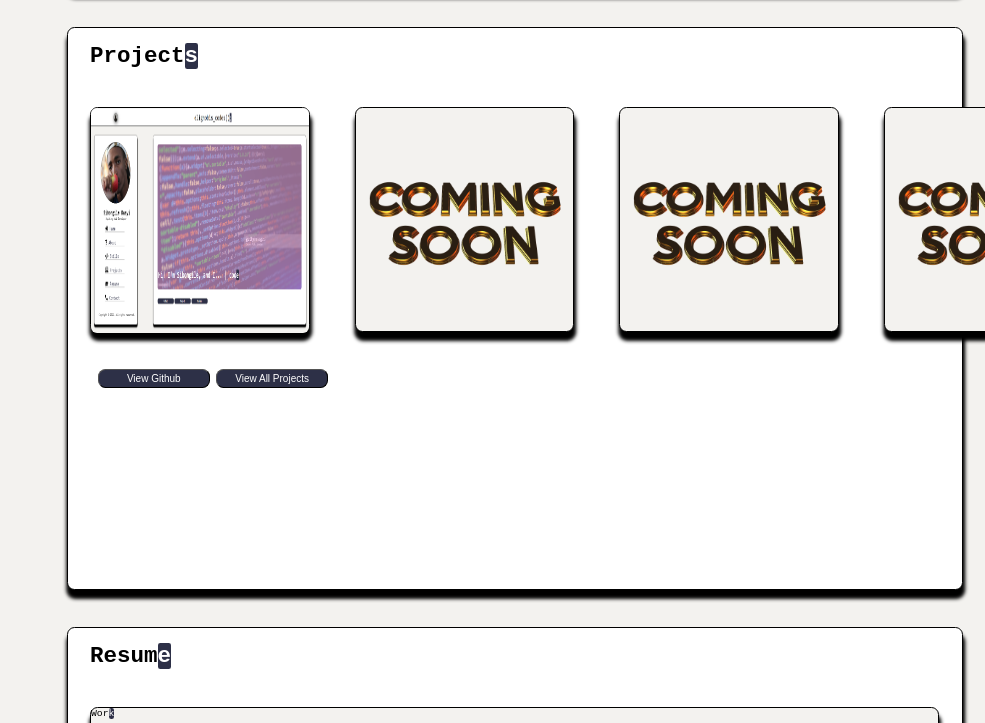
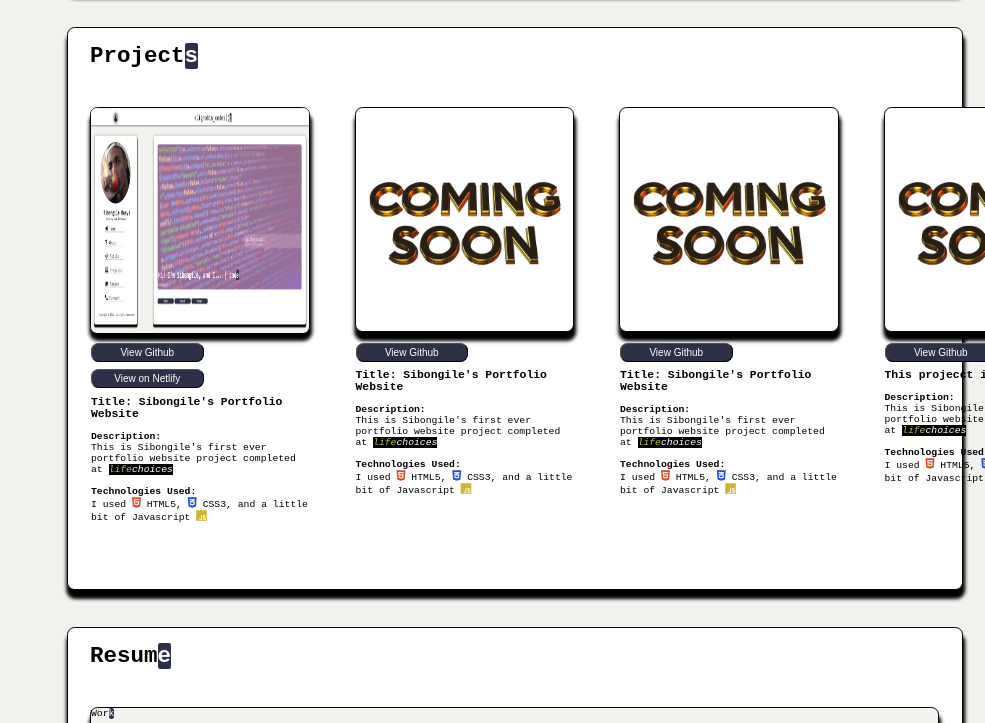
Before and after one commit to Elignobis/sibongilePortfolio, a plain HTML site: page index.html in a window 1280 px wide. Shown: the part 1638-2361 px from the top of the page, without its empty margins (295-1280 px from the left). Drawn offline with nearby package versions, Linux system fonts and the light colour scheme.

Commit message:
23/04/22

```diff
--- a/index.html
+++ b/index.html
@@ -107,9 +107,9 @@
         </div>
        <!-- Flip card -->
         <div class="skills-container in-front" id="skills">
-            <h2 class="headings">Skill<mark class="headings-letter">s</mark></h2>
+            <h2 class="headings" >Skill<mark class="headings-letter">s</mark></h2>
             <p class="paragraphs">At <em><mark style="background-color: black;"><a href="https://www.lifechoices.co.za"><span style="color: rgb(169, 202, 54);">life</span><span style="color: white;">choices</span></a></mark></em> Academy, we are intensively trained to be competent in various front-end and back-end skills. Below is an illustrations of where I'm currently in my journey to becoming a Web Developer. </p>
-            <div class="main-skills">
+            <div class="main-skills" >
                 <div class="front-end">
                     <i class="fas fa-code "></i>
                     <p class="paragraphs">
@@ -163,7 +163,7 @@
                     <div class="progress-bar">
                         <div class="indent-html">
                             <p>SQL</p>
-                            &nbsp; &nbsp; &nbsp; &nbsp;&nbsp;&nbsp; &nbsp;
+                            &nbsp; &nbsp; &nbsp; &nbsp;
                             <i class='bx bx-data' ></i>
                             &nbsp;
                             <div class="container">
@@ -172,9 +172,8 @@
                         </div>
                         <div class="indent-css">
                             <p>MongoDB</p>
-                            &nbsp; &nbsp;
-                            &nbsp; &nbsp;
-                            &nbsp;&nbsp;&nbsp;&nbsp;
+                            &nbsp;
+                            &nbsp;
                             <i class='bx bxl-mongodb'></i>
                             &nbsp;
                             <div class="container">
@@ -183,7 +182,7 @@
                         </div>
                         <div class="indent-js">
                             <p>Firebase</p>
-                            &nbsp; &nbsp;&nbsp;&nbsp;
+                            &nbsp; &nbsp;
                             <i class='bx bxl-firebase'></i>
                             &nbsp;
                             <div class="container">
@@ -205,28 +204,59 @@
             <h2 class="headings">Project<mark class="headings-letter">s</mark></h2>
             <p></p>
             <div class="projects-con">
-                <div class="project1"><a href="#home"><img style="width: 290px; height: 300px; border-radius: 8px;" src="./images/Screenshot 2022-04-21 154528.png" alt="An image of my first project. This website!"></a>
-
+                <div class="project1">
+                    <a href="https://github.com/Elignobis/sibongilePortfolio">
+                        <img style="width: 290px; height: 300px; border-radius: 8px;" src="./images/Screenshot 2022-04-21 154528.png" alt="An image of my first project. This website!">
+                        <button type="button" class="home-buttons prjct-btn"><a class="home-button-a" href="https://github.com/Elignobis/sibongilePortfolio" target="_blank">View Github</a></button>
+                        <button type="button" class="home-buttons prjct-btn"><a class="home-button-a" href="https://github.com/Elignobis/sibongilePortfolio" target="_blank">View on Netlify</a></button>
+                    </a>
+                    <div class="project-description">
+                        <h3>Title: Sibongile's Portfolio Website</h3><br>
+                        <h4>Description:</h4>
+                        <p>This is Sibongile's first ever portfolio website project completed at <em><mark style="background-color: black;"><a href="https://www.lifechoices.co.za"><span style="color: rgb(169, 202, 54);">life</span><span style="color: white;">choices</span></a></mark></em></p><br>
+                        <h4>Technologies Used:</h4>
+                        <p>I used <i class="fab fa-html5"></i> HTML5, <i class="fab fa-css3-alt"></i> CSS3, and a little bit of Javascript <i class="fab fa-js"></i> </p>
+                    </div>
                 </div>
                 <div class="project2">
                     <a href="#">
                         <img style="width: 290px; height: 300px; border-radius: 8px;" src="./images/—Pngtree—3d coming soon teks_4248776.png" alt="">
+                        <button type="button" class="home-buttons prjct-btn"><a class="home-button-a" href="#projects">View Github</a></button>
                     </a>
+                    <div class="project-description">
+                        <h3>Title: Sibongile's Portfolio Website</h3><br>
+                        <h4>Description:</h4>
+                        <p>This is Sibongile's first ever portfolio website project completed at <em><mark style="background-color: black;"><a href="https://www.lifechoices.co.za"><span style="color: rgb(169, 202, 54);">life</span><span style="color: white;">choices</span></a></mark></em></p><br>
+                        <h4>Technologies Used:</h4>
+                        <p>I used <i class="fab fa-html5"></i> HTML5, <i class="fab fa-css3-alt"></i> CSS3, and a little bit of Javascript <i class="fab fa-js"></i> </p>
+                    </div>
                 </div>
                 <div class="project3">
                     <a href="#">
                         <img style="width: 290px; height: 300px; border-radius: 8px;" src="./images/—Pngtree—3d coming soon teks_4248776.png" alt="">
+                        <button type="button" class="home-buttons prjct-btn"><a class="home-button-a" href="#projects">View Github</a></button>
                     </a>
+                    <div class="project-description">
+                        <h3>Title: Sibongile's Portfolio Website</h3><br>
+                        <h4>Description:</h4>
+                        <p>This is Sibongile's first ever portfolio website project completed at <em><mark style="background-color: black;"><a href="https://www.lifechoices.co.za"><span style="color: rgb(169, 202, 54);">life</span><span style="color: white;">choices</span></a></mark></em></p><br>
+                        <h4>Technologies Used:</h4>
+                        <p>I used <i class="fab fa-html5"></i> HTML5, <i class="fab fa-css3-alt"></i> CSS3, and a little bit of Javascript <i class="fab fa-js"></i> </p>
+                    </div>
                 </div>
                 <div class="project4">
                     <a href="#">
                         <img style="width: 290px; height: 300px; border-radius: 8px;" src="./images/—Pngtree—3d coming soon teks_4248776.png" alt="">
+                        <button type="button" class="home-buttons prjct-btn"><a class="home-button-a" href="#projects">View Github</a></button>
                     </a>
+                    <div class="project-description">
+                        <h3>This projecct is coming soon!</h3><br>
+                        <h4>Description:</h4>
+                        <p>This is Sibongile's first ever portfolio website project completed at <em><mark style="background-color: black;"><a href="https://www.lifechoices.co.za"><span style="color: rgb(169, 202, 54);">life</span><span style="color: white;">choices</span></a></mark></em></p><br>
+                        <h4>Technologies Used:</h4>
+                        <p>I used <i class="fab fa-html5"></i> HTML5, <i class="fab fa-css3-alt"></i> CSS3, and a little bit of Javascript <i class="fab fa-js"></i> </p>
+                    </div>
                 </div>
-            </div>
-            <div class="buttons-projects">
-                <button type="button" class="home-buttons"><a class="home-button-a" href="https://github.com/Elignobis" target="_blank">View Github</a></button>
-                <button type="button" class="home-buttons"><a class="home-button-a" href="#projects">View All Projects</a></button>
             </div>
         </div>
         <div id="resume" class="cv-container">
--- a/styles/style.css
+++ b/styles/style.css
@@ -493,6 +493,10 @@ hr {
     color: rgb(255,202,42);
 }
 
+.bxl-mongodb {
+    color: #45a049;
+}
+
 .hover-para {
     position: absolute;
     bottom: 80px;
@@ -588,7 +592,7 @@ hr {
 }
 
 .project2 {
-    background-color: rgb(243,242,239);
+    background-color: white;
     margin: 50px 30px 0 30px;
     height: 300px;
     width: 45%;
@@ -597,7 +601,7 @@ hr {
     box-shadow: 1px 10px 5px 2px black;
 }
 .project3 {
-    background-color: rgb(243,242,239);
+    background-color: white;
     margin: 50px 30px 0 30px;
     height: 300px;
     width: 45%;
@@ -606,7 +610,7 @@ hr {
     box-shadow: 1px 10px 5px 2px black;
 }
 .project4 {
-    background-color: rgb(243,242,239);
+    background-color: white;
     margin: 50px 30px 0 30px;
     height: 300px;
     width: 45%;
@@ -618,6 +622,13 @@ hr {
 .buttons-projects {
     margin-left: 40px;
     margin-top: 50px;
+}
+
+.prjct-btn {
+    margin-top: 10px;
+}
+.project-description {
+    margin-top: 10px;
 }
 
 .work {
```
